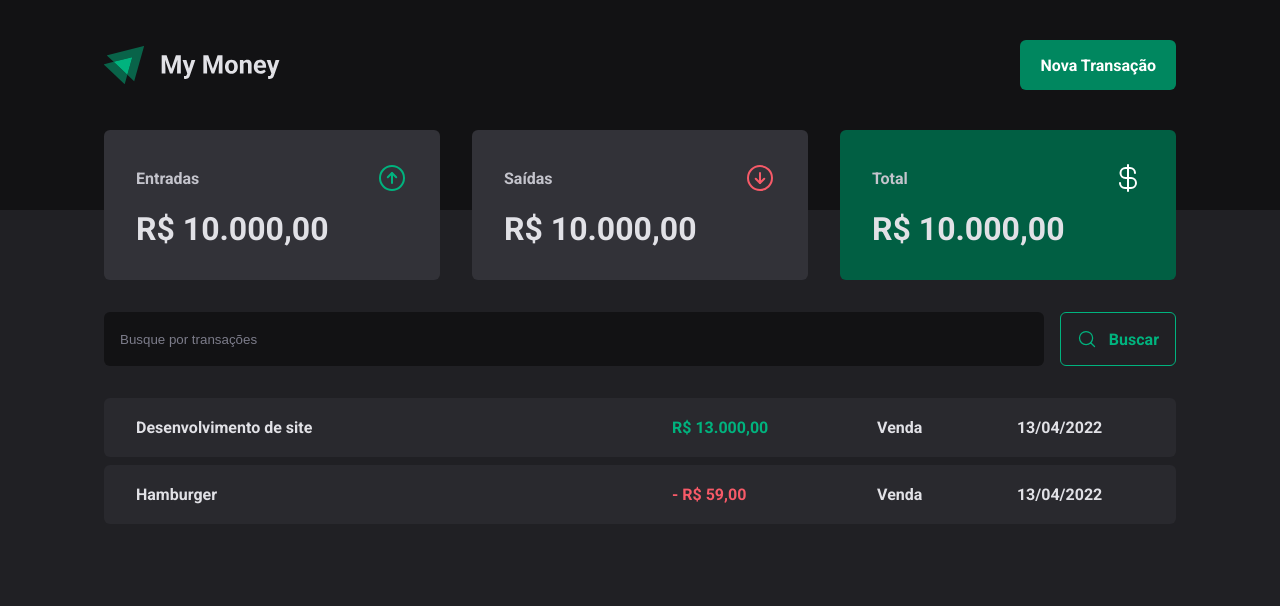
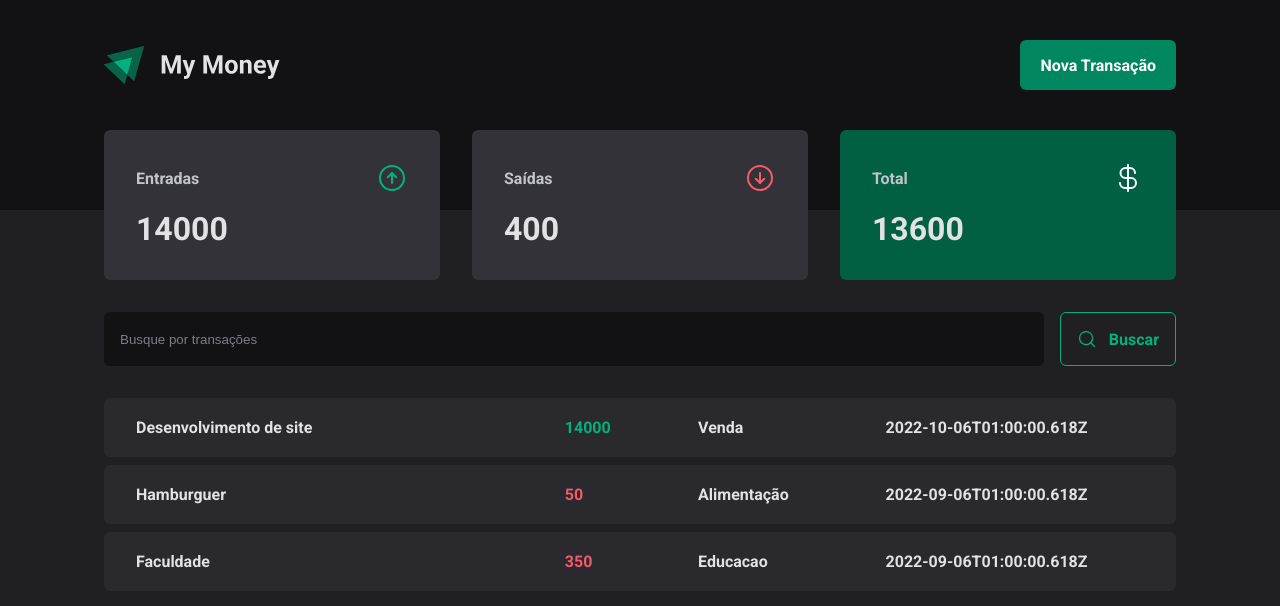
Before and after one commit to JorgeFPeres/my-money, a React (Vite) app: page / in a window 1280 px wide. Shown: the top 606 px of the page. Built offline with nearby package versions, Linux system fonts and the light colour scheme; data requests are answered from the project's data file.

Commit message:
feat: create context

```diff
--- a/server.json
+++ b/server.json
@@ -6,7 +6,7 @@
       "type": "income",
       "category": "Venda",
       "price": 14000,
-      "createdAd": "2022-10-06T01:00:00.618Z"
+      "createdAt": "2022-10-06T01:00:00.618Z"
     },
     {
       "id": 2,
@@ -14,7 +14,15 @@
       "type": "outcome",
       "category": "Alimentação",
       "price": 50,
-      "createdAd": "2022-09-06T01:00:00.618Z"
+      "createdAt": "2022-09-06T01:00:00.618Z"
+    },
+    {
+      "id": 3,
+      "description": "Faculdade",
+      "type": "outcome",
+      "category": "Educacao",
+      "price": 350,
+      "createdAt": "2022-09-06T01:00:00.618Z"
     }
   ]
 }
--- a/src/App.tsx
+++ b/src/App.tsx
@@ -1,4 +1,5 @@
 import { ThemeProvider } from 'styled-components'
+import { TransactionsProvider } from './contexts/TransactionContext'
 import { Transactions } from './pages/Transactions'
 import { GlobalStyle } from './styles/global'
 import { defaultTheme } from './styles/themes/default'
@@ -7,7 +8,9 @@
   return (
     <ThemeProvider theme={defaultTheme}>
       <GlobalStyle />
-      <Transactions />
+      <TransactionsProvider>
+        <Transactions />
+      </TransactionsProvider>
     </ThemeProvider>
   )
 }
--- a/src/components/Summary/index.tsx
+++ b/src/components/Summary/index.tsx
@@ -1,7 +1,26 @@
 import { ArrowCircleDown, ArrowCircleUp, CurrencyDollar } from 'phosphor-react'
+import { useContext } from 'react'
+import { TransactionContext } from '../../contexts/TransactionContext'
 import { SummaryCard, SummaryContainer } from './styles'
 
 export function Summary() {
+  const { transactions } = useContext(TransactionContext)
+
+  const summary = transactions.reduce(
+    (acc, transaction) => {
+      if (transaction.type === 'income') {
+        acc.income += transaction.price
+        acc.total += transaction.price
+      } else {
+        acc.outcome += transaction.price
+        acc.total -= transaction.price
+      }
+
+      return acc
+    },
+    { income: 0, outcome: 0, total: 0 }
+  )
+
   return (
     <SummaryContainer>
       <SummaryCard>
@@ -9,7 +28,7 @@
           <span>Entradas</span>
           <ArrowCircleUp size={32} color='#00b37e' />
         </header>
-        <strong>R$ 10.000,00</strong>
+        <strong>{summary.income}</strong>
       </SummaryCard>
       <SummaryCard>
         <header>
@@ -17,14 +36,14 @@
           <ArrowCircleDown size={32} color='#f75a68' />
         </header>
 
-        <strong>R$ 10.000,00</strong>
+        <strong>{summary.outcome}</strong>
       </SummaryCard>
       <SummaryCard variant='green'>
         <header>
           <span>Total</span>
           <CurrencyDollar size={32} color='#fff' />
         </header>
-        <strong>R$ 10.000,00</strong>
+        <strong>{summary.total}</strong>
       </SummaryCard>
     </SummaryContainer>
   )
--- /dev/null
+++ b/src/contexts/TransactionContext.tsx
@@ -0,0 +1,40 @@
+import { createContext, ReactNode, useEffect, useState } from 'react'
+
+interface Transaction {
+  id: number
+  description: string
+  type: 'income' | 'outcome'
+  price: number
+  category: string
+  createdAt: string
+}
+
+interface TransactionContextType {
+  transactions: Transaction[]
+}
+
+interface TransactionsProviderProps {
+  children: ReactNode
+}
+
+export const TransactionContext = createContext({} as TransactionContextType)
+
+export function TransactionsProvider({ children }: TransactionsProviderProps) {
+  const [transactions, setTransactions] = useState<Transaction[]>([])
+
+  async function loadTransactions() {
+    const res = await fetch('http://localhost:3000/transactions')
+    const data = await res.json()
+    setTransactions(data)
+  }
+
+  useEffect(() => {
+    loadTransactions()
+  }, [])
+  console.log(transactions)
+  return (
+    <TransactionContext.Provider value={{ transactions }}>
+      {children}
+    </TransactionContext.Provider>
+  )
+}
--- a/src/pages/Transactions/index.tsx
+++ b/src/pages/Transactions/index.tsx
@@ -1,5 +1,7 @@
+import { useContext } from 'react'
 import { Header } from '../../components/Header'
 import { Summary } from '../../components/Summary'
+import { TransactionContext } from '../../contexts/TransactionContext'
 import { SearchForm } from './components/SearchForm'
 import {
   PriceHighlight,
@@ -8,6 +10,8 @@
 } from './styles'
 
 export function Transactions() {
+  const { transactions } = useContext(TransactionContext)
+
   return (
     <div>
       <Header />
@@ -16,23 +20,20 @@
         <SearchForm />
         <TransactionsTable>
           <tbody>
-            <tr>
-              <td width='50%'>Desenvolvimento de site</td>
-              <td>
-                <PriceHighlight variant='income'>R$ 13.000,00</PriceHighlight>
-              </td>
-              <td>Venda</td>
-              <td>13/04/2022</td>
-            </tr>
-            <tr>
-              <td width='50%'>Hamburger</td>
-              <td>
-                {' '}
-                <PriceHighlight variant='outcome'>- R$ 59,00</PriceHighlight>
-              </td>
-              <td>Venda</td>
-              <td>13/04/2022</td>
-            </tr>
+            {transactions.map((transaction) => {
+              return (
+                <tr key={transaction.id}>
+                  <td width='40%'>{transaction.description}</td>
+                  <td>
+                    <PriceHighlight variant={transaction.type}>
+                      {transaction.price}
+                    </PriceHighlight>
+                  </td>
+                  <td>{transaction.category}</td>
+                  <td>{transaction.createdAt}</td>
+                </tr>
+              )
+            })}
           </tbody>
         </TransactionsTable>
       </TransactionsContainer>
```
